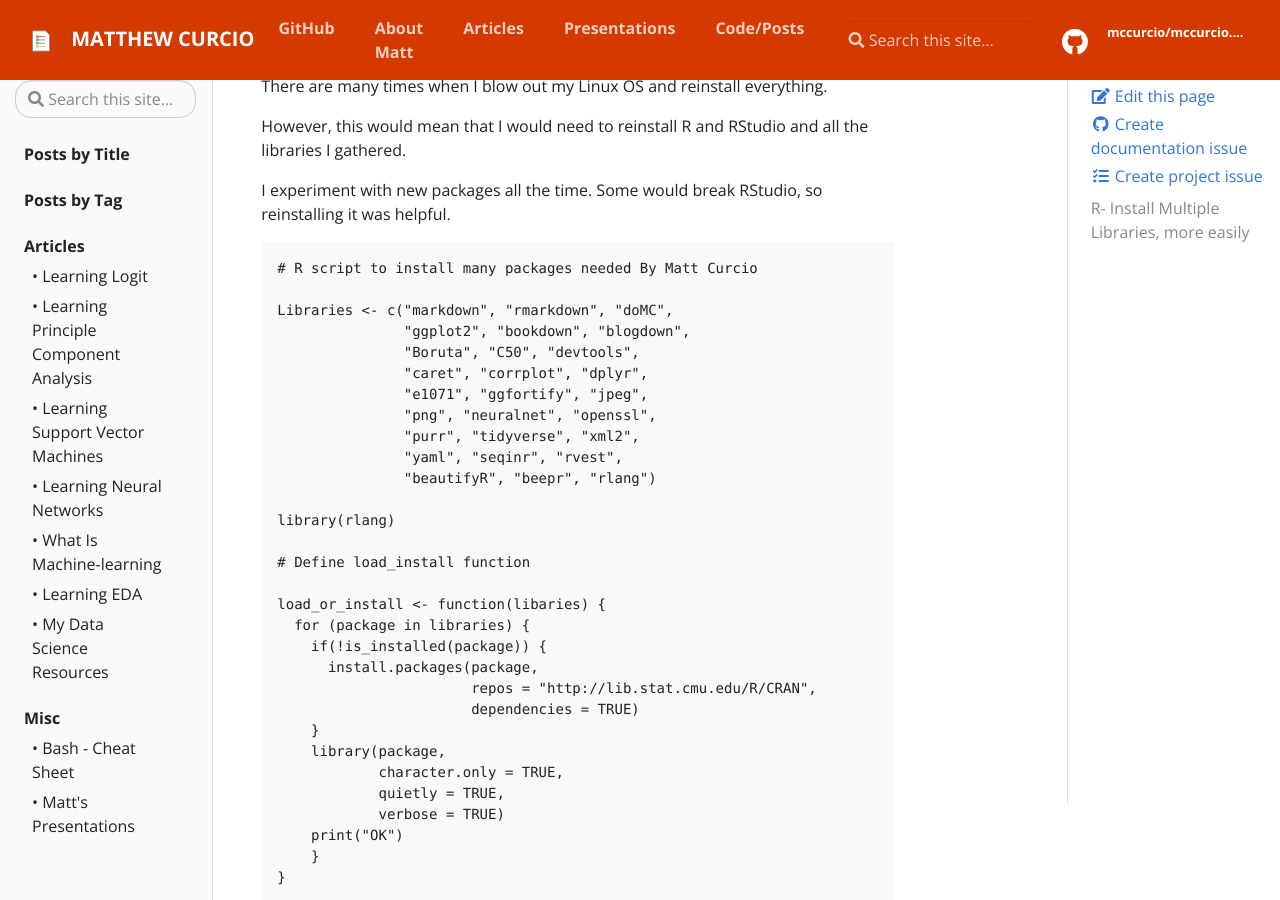
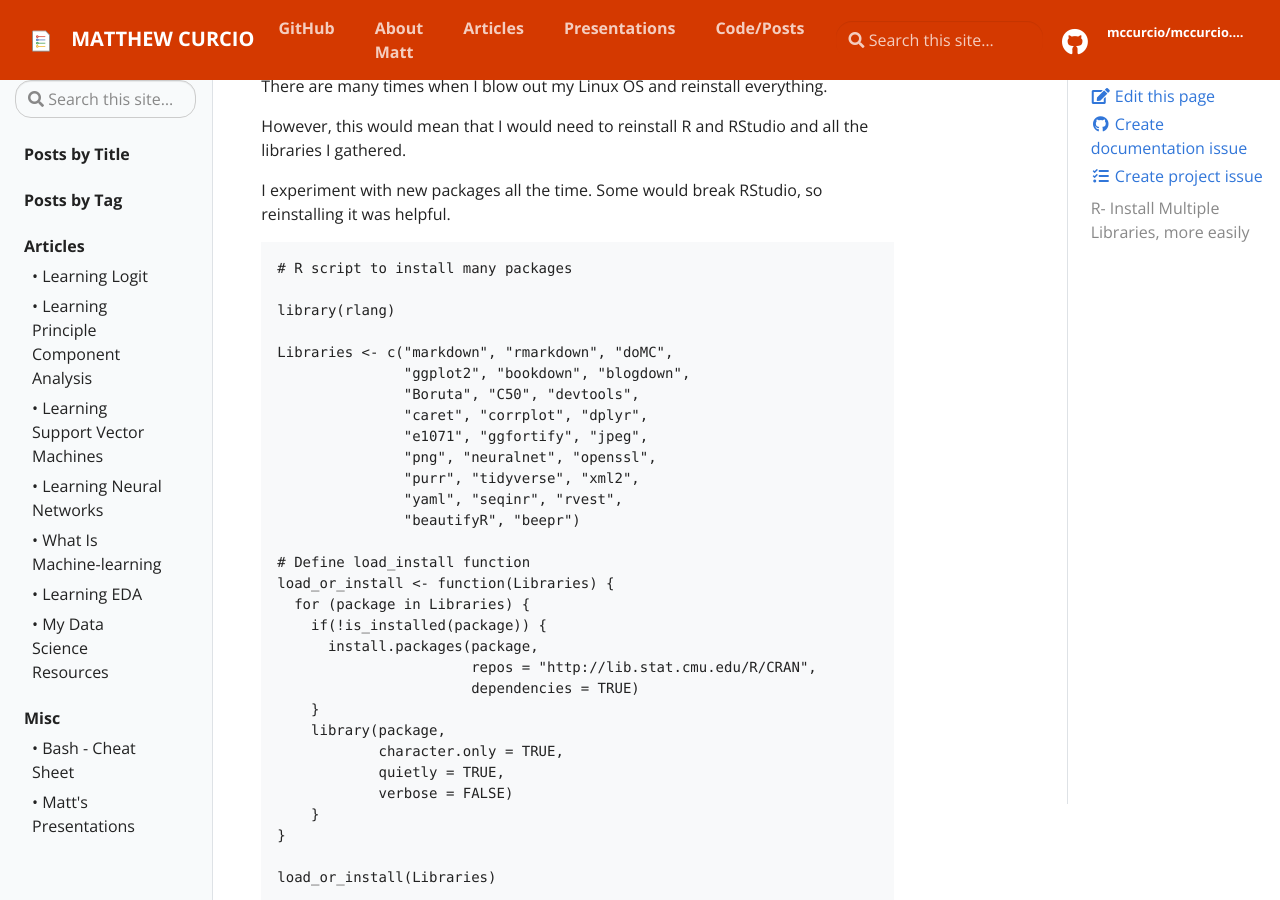
Before and after one commit to mccurcio/mccurcio.github.io, a Jekyll site: the page built from _posts/r/2022-06-25-r-install-many-libraries.md, in a window 1280 px wide and 900 px high, scrolled down 202 px. Built offline with Jekyll 4.4.1, drawn with Linux system fonts in a browser that asks for light colours; our own code applies the rules of GitHub Pages for plain Markdown files; some of the changed text lies outside the part shown.

Commit message:
Update 2022-06-25-r-install-many-libraries.md

````diff
--- a/_posts/r/2022-06-25-r-install-many-libraries.md
+++ b/_posts/r/2022-06-25-r-install-many-libraries.md
@@ -10,7 +10,9 @@ However, this would mean that I would need to reinstall R and RStudio and all th
 I experiment with new packages all the time. Some would break RStudio, so reinstalling it was helpful.
 
 ```{r}
-# R script to install many packages needed By Matt Curcio
+# R script to install many packages
+
+library(rlang)
 
 Libraries <- c("markdown", "rmarkdown", "doMC",
                "ggplot2", "bookdown", "blogdown",
@@ -20,14 +22,11 @@ Libraries <- c("markdown", "rmarkdown", "doMC",
                "png", "neuralnet", "openssl",
                "purr", "tidyverse", "xml2",
                "yaml", "seqinr", "rvest",
-               "beautifyR", "beepr", "rlang")
-
-library(rlang)
+               "beautifyR", "beepr")
 
 # Define load_install function
-
-load_or_install <- function(libaries) {
-  for (package in libraries) {
+load_or_install <- function(Libraries) {
+  for (package in Libraries) {
     if(!is_installed(package)) {
       install.packages(package,
                        repos = "http://lib.stat.cmu.edu/R/CRAN",
@@ -36,10 +35,9 @@ load_or_install <- function(libaries) {
     library(package,
             character.only = TRUE,
             quietly = TRUE,
-            verbose = TRUE)
-    print("OK")
+            verbose = FALSE)
     }
 }
 
-load_or_install(libaries)
+load_or_install(Libraries)
 ```
````
